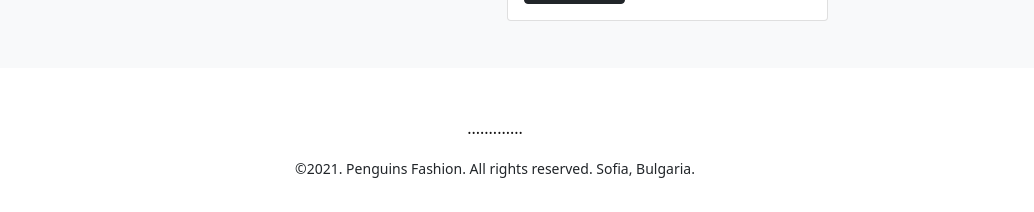
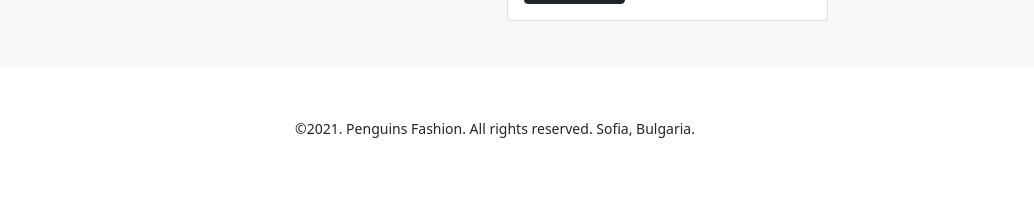
Before and after one commit to jahidhasan6484/ResponsivePage-secondAssignment, a plain HTML site: page index.html in a window 1280 px wide. Shown: the part 3173-3385 px from the top of the page, without its empty margins (145-1179 px from the left). After the commit the page ends 3345 px from the top, so only its background shows below. Drawn offline with Linux system fonts and the light colour scheme.

Commit message:
Final commited

```diff
--- a/index.html
+++ b/index.html
@@ -207,7 +207,6 @@
         </section>
     </main>
     <footer class="text-center mt-5 footer">
-        <p>.............</p>
         <small>©2021. Penguins Fashion. All rights reserved. Sofia, Bulgaria.</small>
     </footer>
     <script src="js/bootstrap.min.js"></script>
```
